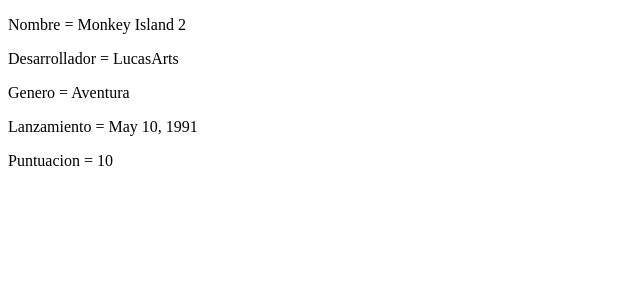
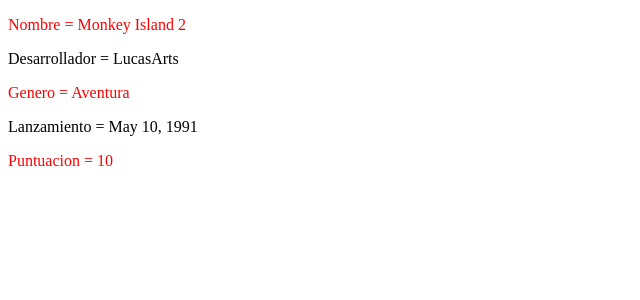
Before and after one commit to BergaglioRodrigo/ProyectoP, a Django app: page /appjuegos/juegos in a window 1280 px wide. Shown: the top 300 px of the page, without its empty margins (0-640 px from the left). Run offline with Django 4.2, Linux system fonts and the light colour scheme; data comes from the database, SQL or seed files in the repository.

Commit message:
ProyectoP v.2

```diff
--- a/ProyectoP/AppJuegos/template/plantillaprueba.html
+++ b/ProyectoP/AppJuegos/template/plantillaprueba.html
@@ -10,11 +10,11 @@
 
     {% for n in juegos%}
 
-        <p>Nombre = {{n.nombre}}</p>
+        <p style="color:red ;">Nombre = {{n.nombre}}</p>
         <p>Desarrollador = {{n.desarrollador}}</p>
-        <p>Genero = {{n.genero}}</p>
+        <p style="color:red ;">Genero = {{n.genero}}</p>
         <p>Lanzamiento = {{n.lanzamiento}}</p>
-        <p>Puntuacion = {{n.puntuacion}}</p>
+        <p style="color:red ;">Puntuacion = {{n.puntuacion}}</p>
 
     {% endfor %}
 
--- a/ProyectoP/ProyectoP/urls.py
+++ b/ProyectoP/ProyectoP/urls.py
@@ -15,10 +15,11 @@ Including another URLconf
 """
 from django.contrib import admin
 from django.urls import path,include
-
+from . import views
 
 urlpatterns = [
     path('admin/', admin.site.urls),
+    path("appjuegos",views.appjuegos),
     path("appjuegos/",include("AppJuegos.urls"))
 
 ]
```
Also changed, not shown: ProyectoP/AppJuegos/urls.py (+5 -2 lines), ProyectoP/AppJuegos/views.py (+7 -0 lines), ProyectoP/ProyectoP/views.py (added, +7 -0 lines).
